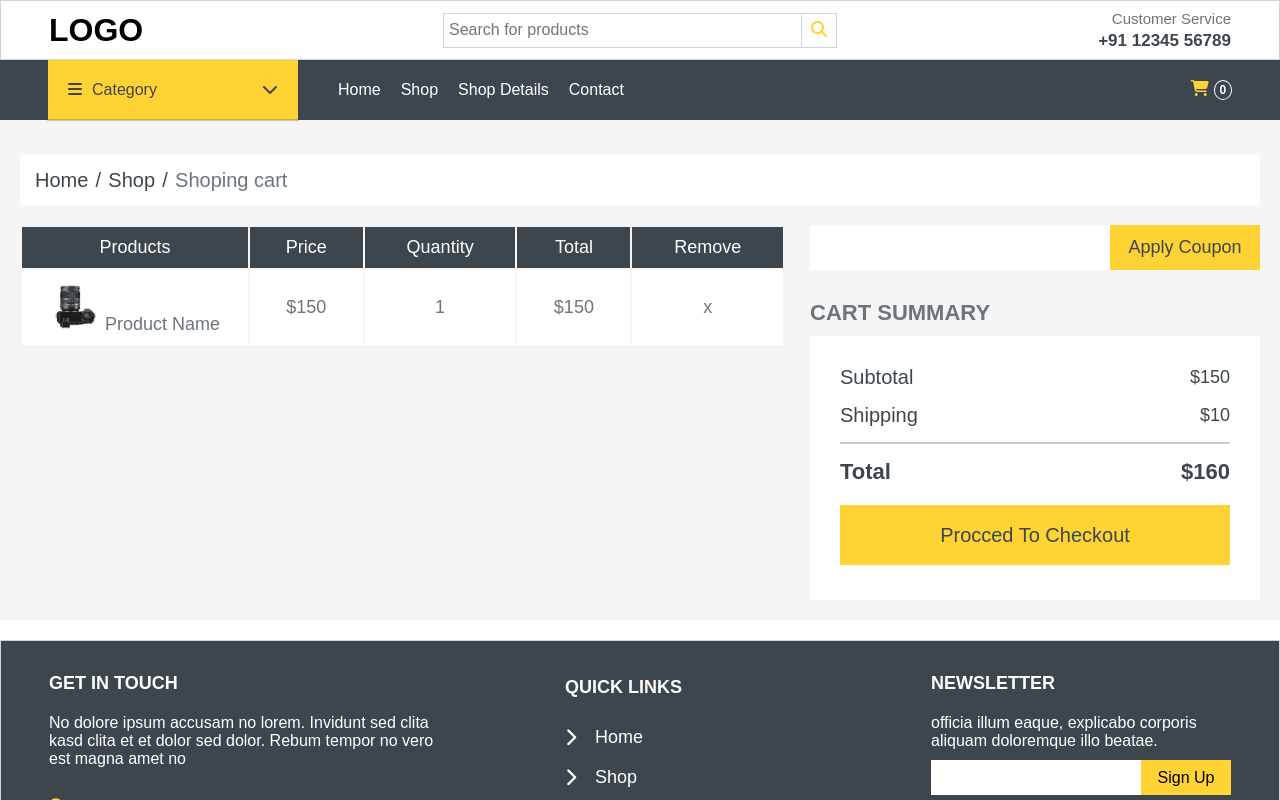
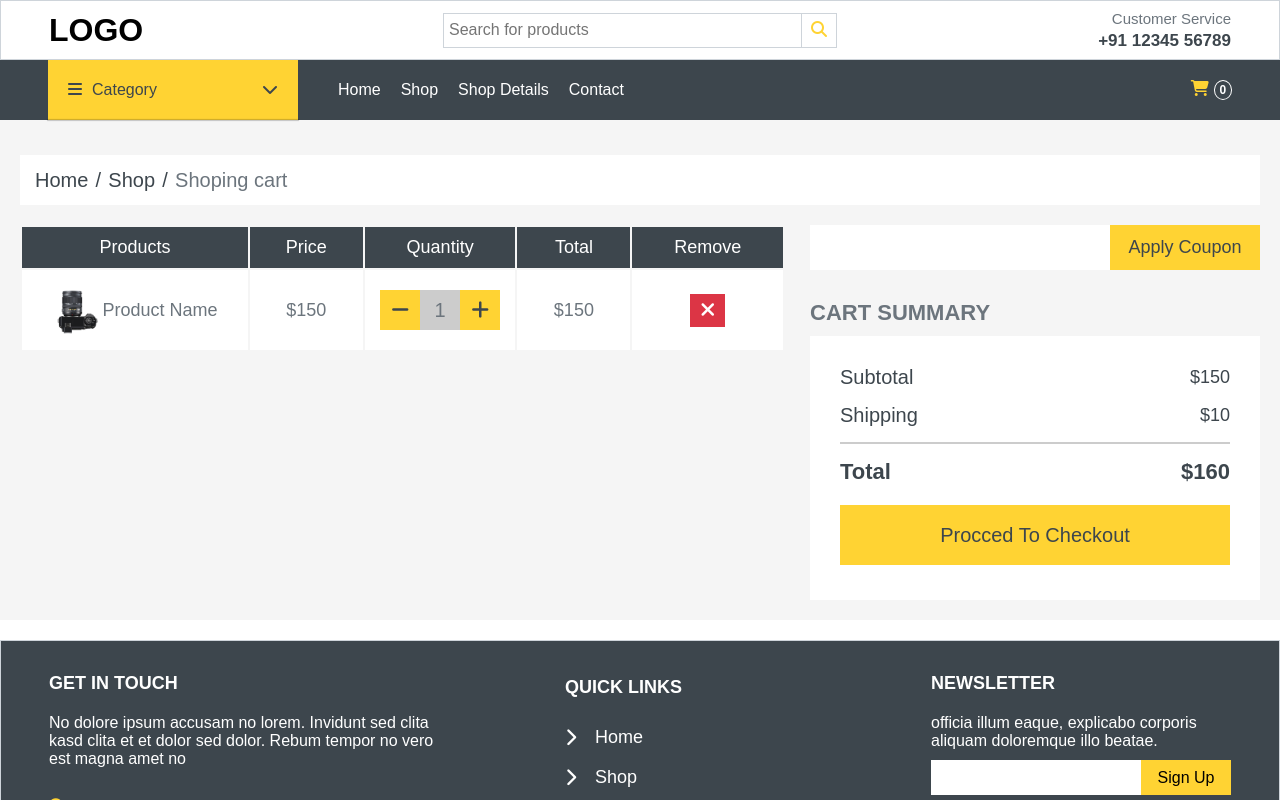
Before and after one commit to abhishek147singh/ngFrontend, an Angular app: page /cart in a window 1280 px wide. Shown: the top 800 px of the page. Built offline with nearby package versions, Linux system fonts and the light colour scheme.

Commit message:
shopping cart

```diff
--- a/src/app/presentation/screens/cart-screen/cart-screen.component.html
+++ b/src/app/presentation/screens/cart-screen/cart-screen.component.html
@@ -14,12 +14,20 @@
             <tbody>
                 <tr>
                     <td>
-                        <img src="./../../../../assets/img/product-1.jpg" alt="product image"> Product Name
+                        <div class="table-image">
+                            <img src="./../../../../assets/img/product-1.jpg" alt="product image"> Product Name
+                        </div>
                     </td>
                     <td>$150</td>
-                    <td>1</td>
+                    <td>
+                        <div class="center">
+                            <app-incr-decr-button></app-incr-decr-button>
+                        </div>
+                    </td>
                     <td>$150</td>
-                    <td>x</td>
+                    <td>
+                        <button class="cancel-btn"><i class="fa-solid fa-xmark"></i></button>
+                    </td>
                 </tr>
             </tbody>
         </table>
--- a/src/app/presentation/screens/cart-screen/cart-screen.component.scss
+++ b/src/app/presentation/screens/cart-screen/cart-screen.component.scss
@@ -145,15 +145,16 @@ table{
     tbody{
 
         tr{
-            // display: block;
+            &:first-child{
+                border-top: 15px solid #F5F5F5;
+            }
+
             background-color: #fff;
-            margin: 20px 0;
-            // max-height: 80px;
-            // width: 100%;
+            border-bottom: 15px solid #F5F5F5;
         }
 
         td{
-            padding: 10px 0;
+            padding: 15px 0;
             height: 100%;
             text-align: center;
             font-size: 18px;
@@ -161,10 +162,32 @@ table{
             color: $light-font-color;
             vertical-align: middle;
 
-
-            img{
-                width: 50px;
+            .table-image{
+                display: flex;
+                align-items: center;
+                justify-content: center;
+                img{
+                    width: 50px;
+                }
             }
         }
     }
 }
+
+.cancel-btn{
+    border: none;
+    outline: none;
+    padding: 5px 10px;
+    background-color: #dc3545;
+    color: #fff;
+    font-size: 20px;
+    cursor: pointer;
+}
+
+.center{
+    width: 100%;
+    height: 100%;
+    display: flex;
+    justify-content: center;
+    align-self: center;
+}
--- a/src/app/presentation/screens/cart-screen/cart-screen.component.ts
+++ b/src/app/presentation/screens/cart-screen/cart-screen.component.ts
@@ -1,10 +1,11 @@
 import { Component } from '@angular/core';
 import { BreadcrumbComponent } from '../../components/breadcrumb/breadcrumb.component';
+import { IncrDecrButtonComponent } from '../../components/incr-decr-button/incr-decr-button.component';
 
 @Component({
   selector: 'app-cart-screen',
   standalone: true,
-  imports: [BreadcrumbComponent],
+  imports: [BreadcrumbComponent,IncrDecrButtonComponent],
   templateUrl: './cart-screen.component.html',
   styleUrl: './cart-screen.component.scss'
 })
```
